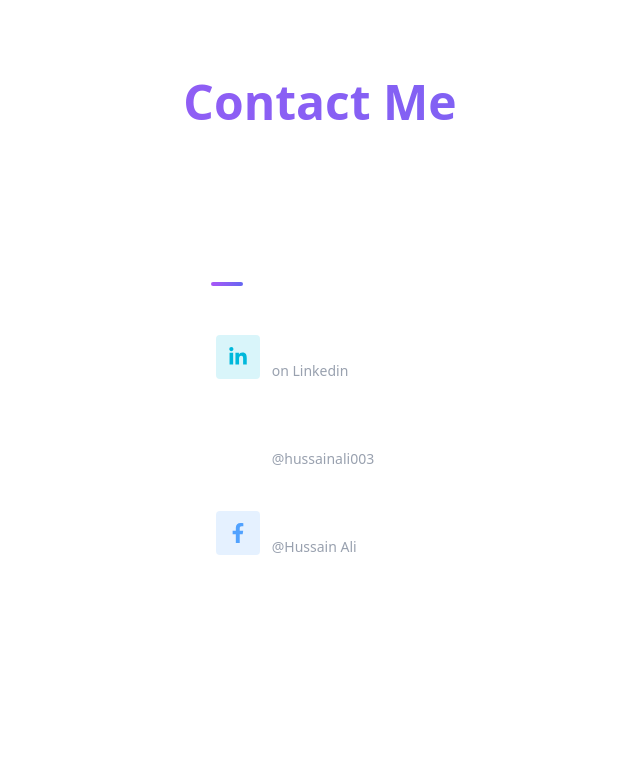
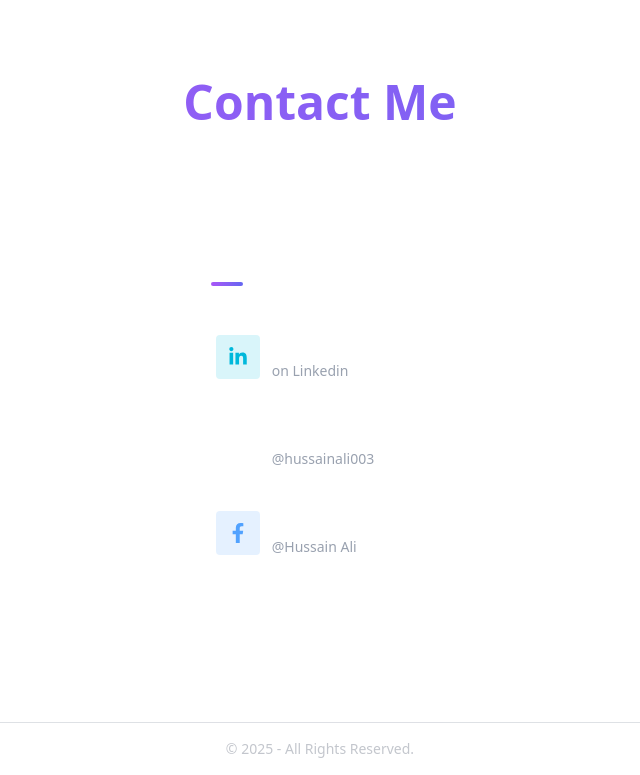
Before and after one commit to hussainali003/my-portfolio, a React (Vite) app: page / in a window 1280 px wide. Shown: the part 1414-2189 px from the top of the page, without its empty margins (320-960 px from the left). Before the commit the page ends 2080 px from the top, so only its background shows below. Built offline with nearby package versions, Linux system fonts and the light colour scheme.

Commit message:
add: footer

```diff
--- a/src/App.tsx
+++ b/src/App.tsx
@@ -1,6 +1,7 @@
 import AboutSection from "./components/AboutSection";
 import BackgroundContainer from "./components/BackgroundContainer";
 import ContactSection from "./components/ContactSection";
+import FooterSection from "./components/FooterSection";
 import Header from "./components/Header";
 import MainContainer from "./components/MainContainer";
 
@@ -12,6 +13,7 @@ function App() {
       <MainContainer />
       <AboutSection />
       <ContactSection />
+      <FooterSection />
     </div>
   );
 }
--- /dev/null
+++ b/src/components/FooterSection.tsx
@@ -0,0 +1,7 @@
+export default function FooterSection() {
+  return (
+    <div className="w-full mt-14 py-4 border-t border-gray-400/80 opacity-40">
+      <h3 className="text-sm text-gray-500 text-center dark:text-gray-400">© 2025 - All Rights Reserved.</h3>
+    </div>
+  )
+}
```
